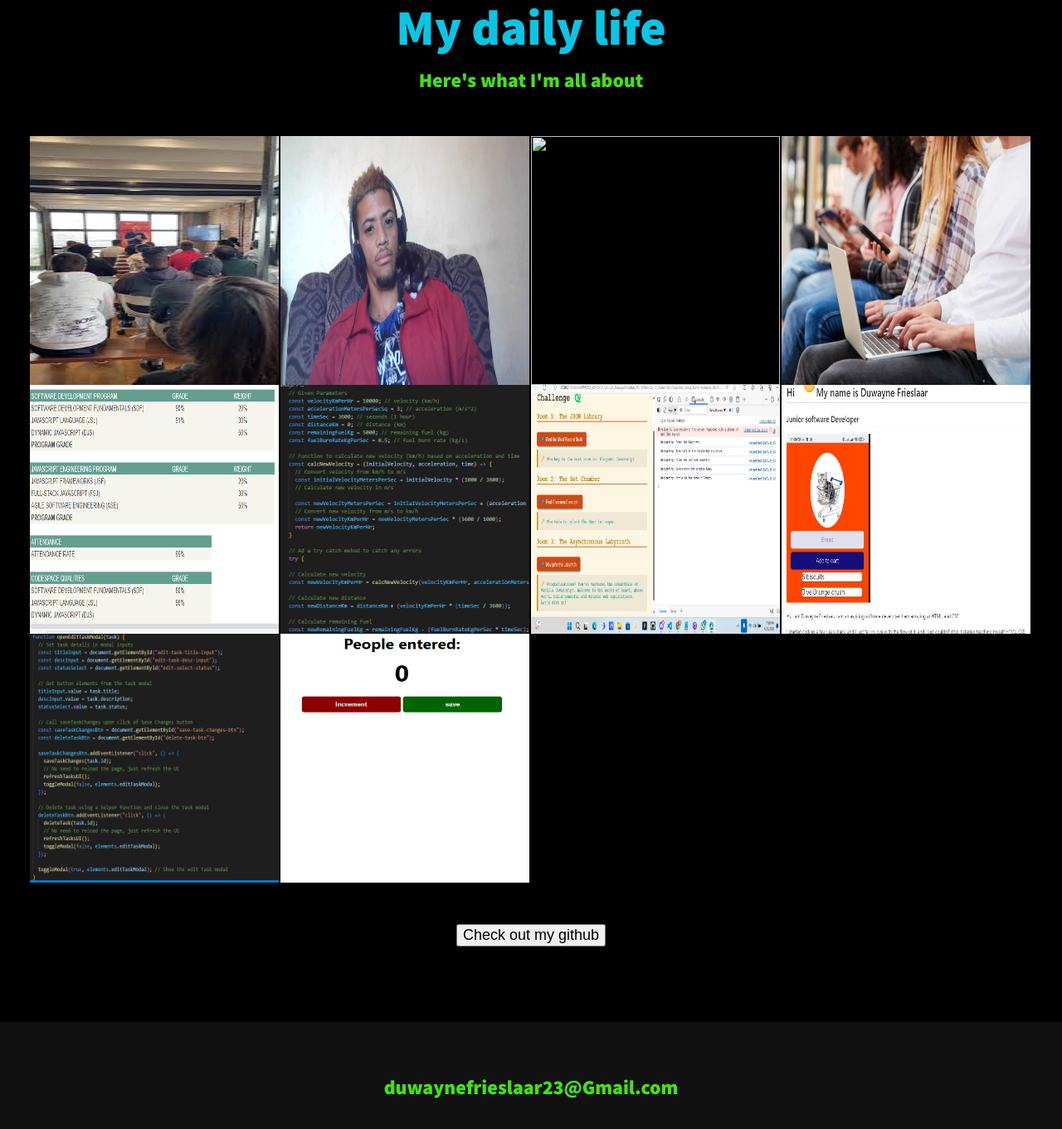
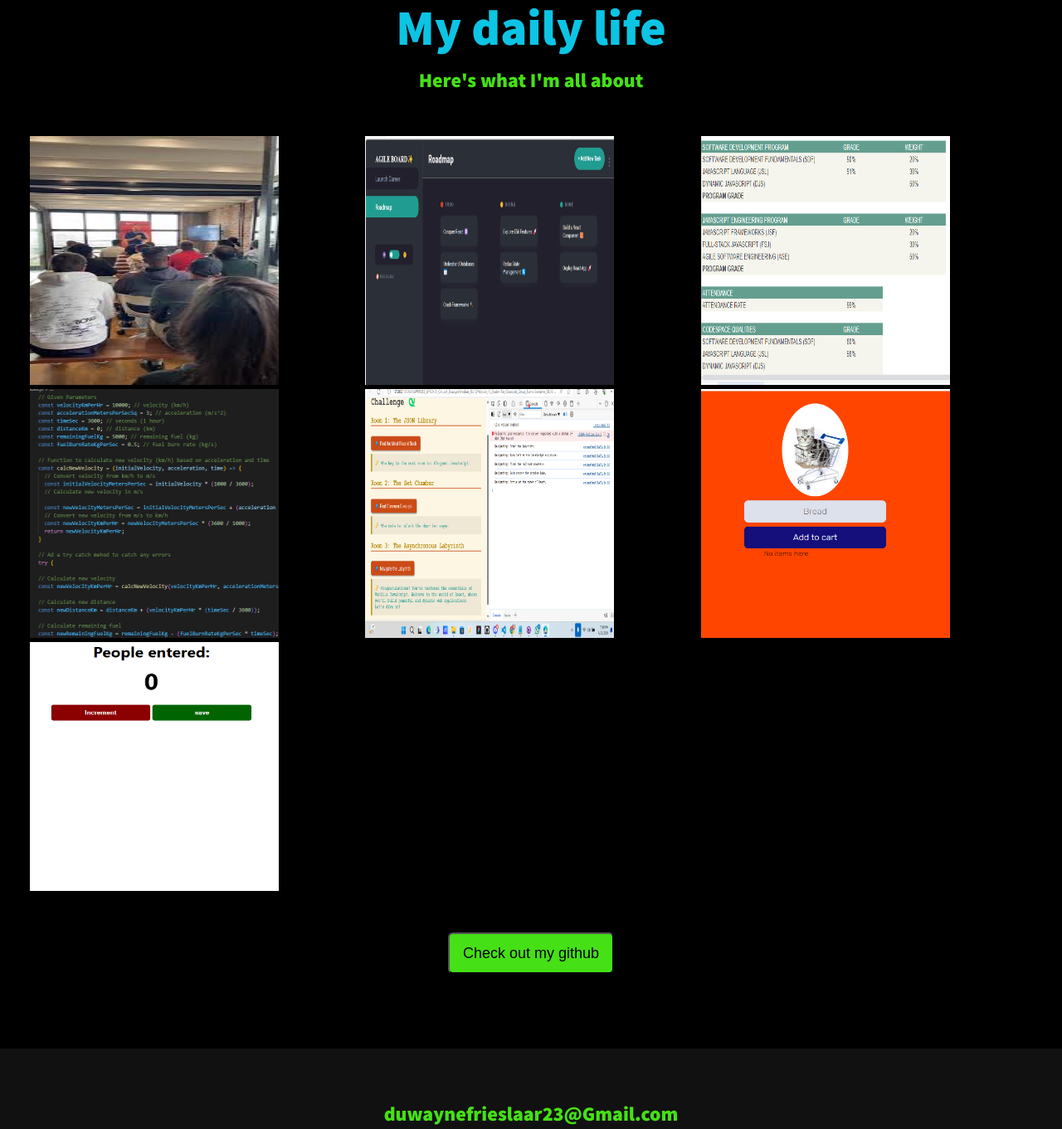
Before and after one commit to DFreezy/DUWFRI353_WFC2401_GroupA_DuwayneFrieslaar_CDV05, a website built with Vite: page index.html in a window 1280 px wide. Shown: the part 1811-3172 px from the top of the page at 83% size. Built offline with nearby package versions, Linux system fonts and the light colour scheme; files whose address does not match are found by name.

Commit message:
Added links to images
Added different images as well as links to the relevant projects

```diff
--- a/css/style.css
+++ b/css/style.css
@@ -406,6 +406,7 @@ header {
     color: var(--clr-light);
     display: grid;
     grid-template-columns: repeat(auto-fit, minmax(300px, 1fr));
+    gap: 5px;
 }
 
 .portfolio__item {
@@ -498,3 +499,15 @@ header {
 #git-button {
     margin-top: 50px;
 }
+
+#git-button {
+    border-radius: 6px;
+    background-color: #45e016;
+    width: 200px;
+    height: 50px;
+}
+
+#git-button:hover {
+    background-color: #0cc4e4;
+    cursor: pointer;
+}
--- a/index.html
+++ b/index.html
@@ -93,32 +93,23 @@
                 <!-- Portfolio item 01 -->
                     <img src="img/images.jpg" alt="" class="portfolio__img" width="300px" height="300px">
 
-                <!-- Portfolio item 02 -->
-                    <img src="img/WIN_20240523_10_33_13_Pro.jpg" alt="" class="portfolio__img" width="300px" height="300px">
+                <!-- Portfolio item 02-->
+                    <a href="https://github.com/DFreezy/DUWFRI353_WFC2401_GroupA_DuwayneFrieslaar_JSL11.git"><img src="img\Final product.png" alt="" class="portfolio__img" width="300px" height="300px"></a>
+
                 <!-- Portfolio item 03 -->
-
-                    <img src="img/portfolio-03.jpg" alt="" class="portfolio__img" width="300px" height="300px">
+                    <img src="img/Screenshot 2024-05-30 062030.png" alt="" class="portfolio__img" width="300px" height="300px">
 
                 <!-- Portfolio item 04 -->
-                    <img src="img\63e6f7bd-copy-of-tsa-cover-image-1200x858-2.jpg" alt="" class="portfolio__img" width="300px" height="300px">
+                    <a href="https://github.com/DFreezy/DUWFRI353_WFC2401_GroupA_DuwayneFrieslaar_DJS01.git"><img src="img/Screensho.png" alt="" class="portfolio__img" width="300px" height="300px"></a>
 
                 <!-- Portfolio item 05 -->
-                    <img src="img/Screenshot 2024-05-30 062030.png" alt="" class="portfolio__img" width="300px" height="300px">
+                   <a href="https://github.com/DFreezy/DUWFRI353_WFC2401_GroupA_DuwayneFrieslaar_JSL10.git"><img src="img/JSL10.png" alt="" class="portfolio__img" width="300px" height="300px"></a>
 
                 <!-- Portfolio item 06 -->
-                    <img src="img/Screensho.png" alt="" class="portfolio__img" width="300px" height="300px">
+                    <a href="https://glistening-swan-1b69db.netlify.app/"><img src="img\ShoppingApp.png" alt="" class="portfolio__img" width="300px" height="300px"></a>
 
-                <!-- Portfolio item 07 -->
-                    <img src="img/JSL10.png" alt="" class="portfolio__img" width="300px" height="300px">
-
-                <!-- Portfolio item 08 -->
-                    <img src="img/Port1.png" alt="" class="portfolio__img" width="300px" height="300px">
-
-                <!-- Portfolio item 09 -->
-                    <img src="img/openeditmodal.png" alt="" class="portfolio__img" width="300px" height="300px">
-
-                <!-- Portfolio item 0 0-->
-                    <img src="img/counter.png" alt="" class="portfolio__img" width="300px" height="300px">
+                <!-- Portfolio item 07-->
+                    <a href= "https://github.com/DFreezy/DUWFRI353_WFC2401_GroupA_DuwayneFrieslaar_DJS05.git"><img src="img/counter.png" alt="" class="portfolio__img" width="300px" height="300px"></a>
             </div>
             <a href="https://github.com/DFreezy" target="_blank"><button id="git-button">Check out my github</button></a>
         </section>
--- a/index.js
+++ b/index.js
@@ -14,4 +14,5 @@ navLinks.forEach(link => {
 const gitButton = document.getElementById("git-button")
 gitButton.addEventListener('click', function(){
     alert("Of to GitHub!")
+    gitButton.style.backgroundColor = "red"
 })
```
Also changed, not shown: img/Final product.png (added), img/ShoppingApp.png (added).
